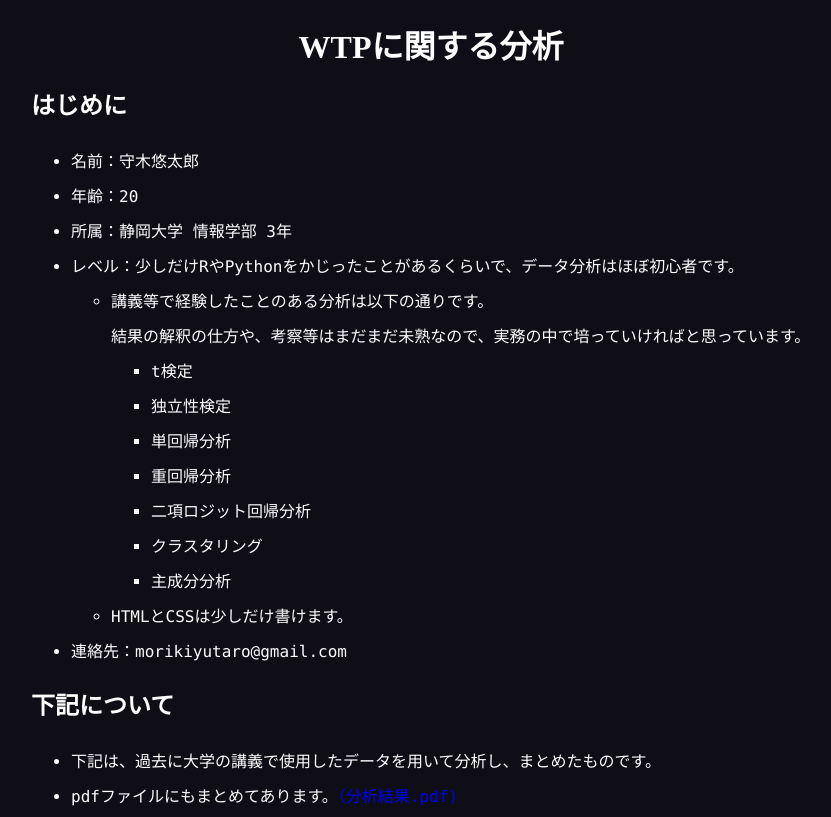
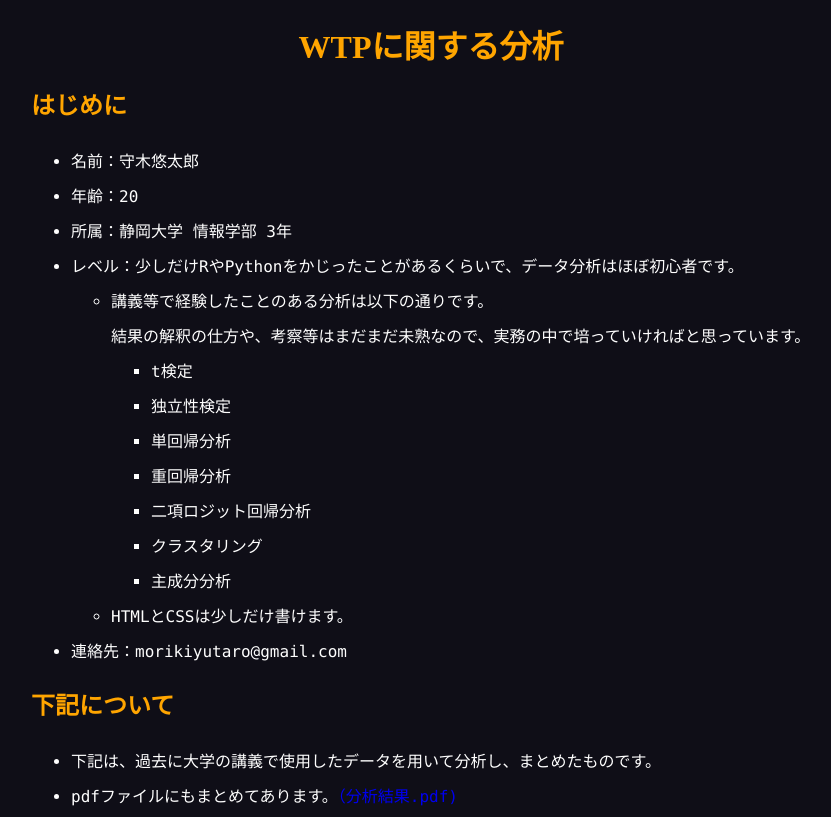
Before and after one commit to MorikiYutaro/mypage, a plain HTML site: page index.html in a window 1280 px wide. Shown: the top 817 px of the page, without its empty margins (209-1040 px from the left). Drawn offline with nearby package versions, Linux system fonts and the light colour scheme.

Commit message:
Update style.css

```diff
--- a/style.css
+++ b/style.css
@@ -15,7 +15,7 @@ h1 {
 
 h1,h2,h3,h4 {
     font-family: "Yu Gothic";
-    color: ;
+    color: #FFA500;
 }
 
 .section,.abst {
```
